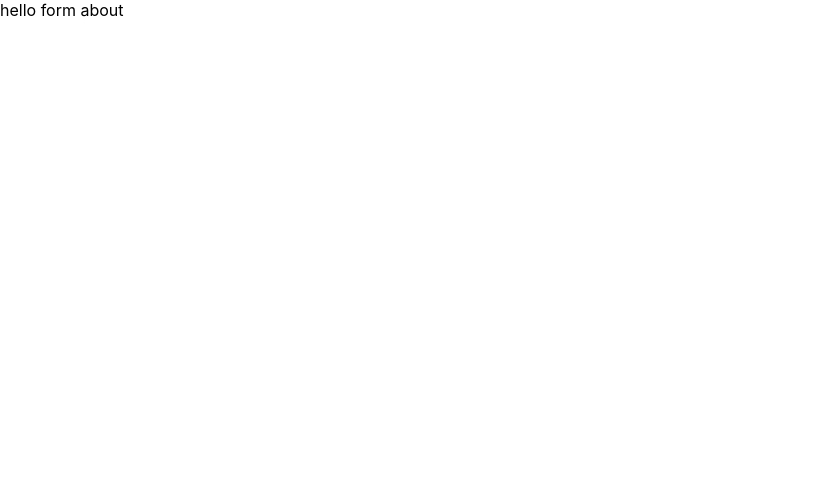
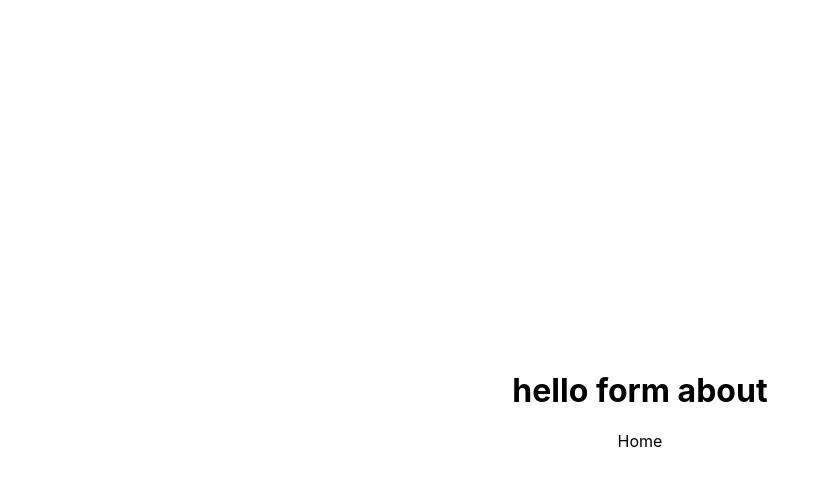
Before and after one commit to Zeeshnhmd/dj-events-nextjs, a Next.js app: page /about in a window 1280 px wide. Shown: the top 486 px of the page, without its empty margins (0-829 px from the left). Built offline with nearby package versions, Linux system fonts and the light colour scheme.

Commit message:
f2_e3 using next-link to switch between routes

```diff
--- a/pages/about.js
+++ b/pages/about.js
@@ -1,7 +1,19 @@
+import Head from "next/head";
+import Link from "next/link";
 import React from "react";
-
+import styles from "../styles/Home.module.css";
 const about = () => {
-  return <div>hello form about</div>;
+  return (
+    <>
+      <Head>
+        <title>about page</title>
+      </Head>
+      <div className={styles.main}>
+        <h1>hello form about</h1>
+        <Link href="/">Home</Link>
+      </div>
+    </>
+  );
 };
 
 export default about;
```
Also changed, not shown: pages/index.js (+5 -2 lines).
